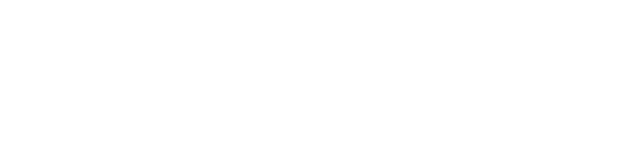
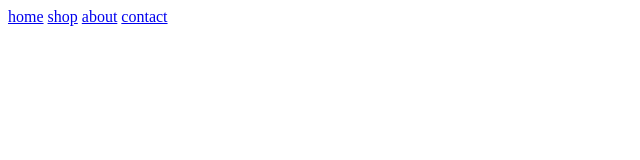
Before and after one commit to xoctavio/website-menu, a plain HTML site: page index.html in a window 1280 px wide. Shown: the whole page, without its empty margins (0-640 px from the left). Drawn offline with Linux system fonts and the light colour scheme.

Commit message:
Add menu and menu items
- Added #menu div
- Added #menu-items div
- Added 4 a elements inside menu-items div

```diff
--- a/index.html
+++ b/index.html
@@ -11,6 +11,13 @@
  <title>website menu</title>
 </head>
 <body>
-
+<div id="menu">
+ <div id="menu-items">
+  <a href="#" class="menu-item">home</a>
+  <a href="#" class="menu-item">shop</a>
+  <a href="#" class="menu-item">about</a>
+  <a href="#" class="menu-item">contact</a>
+ </div>
+</div>
 </body>
 </html>
```
